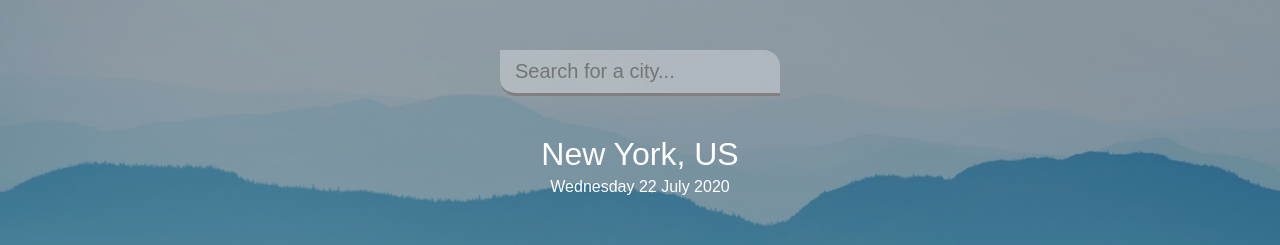
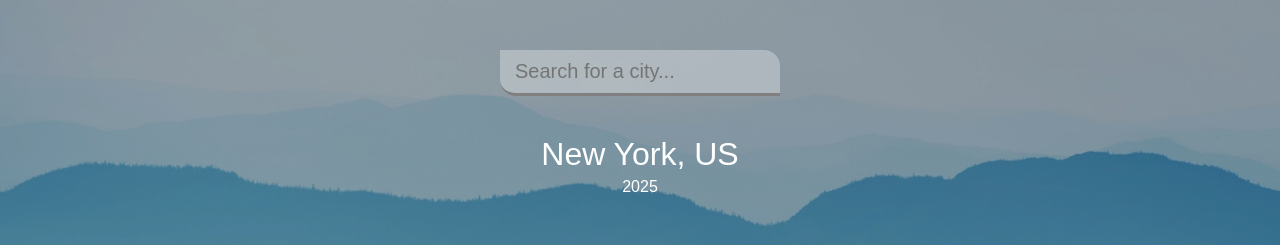
Before and after one commit to MrunmayRajgire/weather_app, a plain HTML site: page index.html in a window 1280 px wide. Shown: the top 245 px of the page. Drawn offline with Linux system fonts and the light colour scheme.

Commit message:
Update index.html

```diff
--- a/index.html
+++ b/index.html
@@ -14,7 +14,7 @@
     <main>
       <section class="location">
         <div class="city">New York, US</div>
-        <div class="date">Wednesday 22 July 2020</div>
+        <div class="date">2025</div>
       </section>
       <div class="current">
         <div class="temp">15<span>°c</span></div>
```
